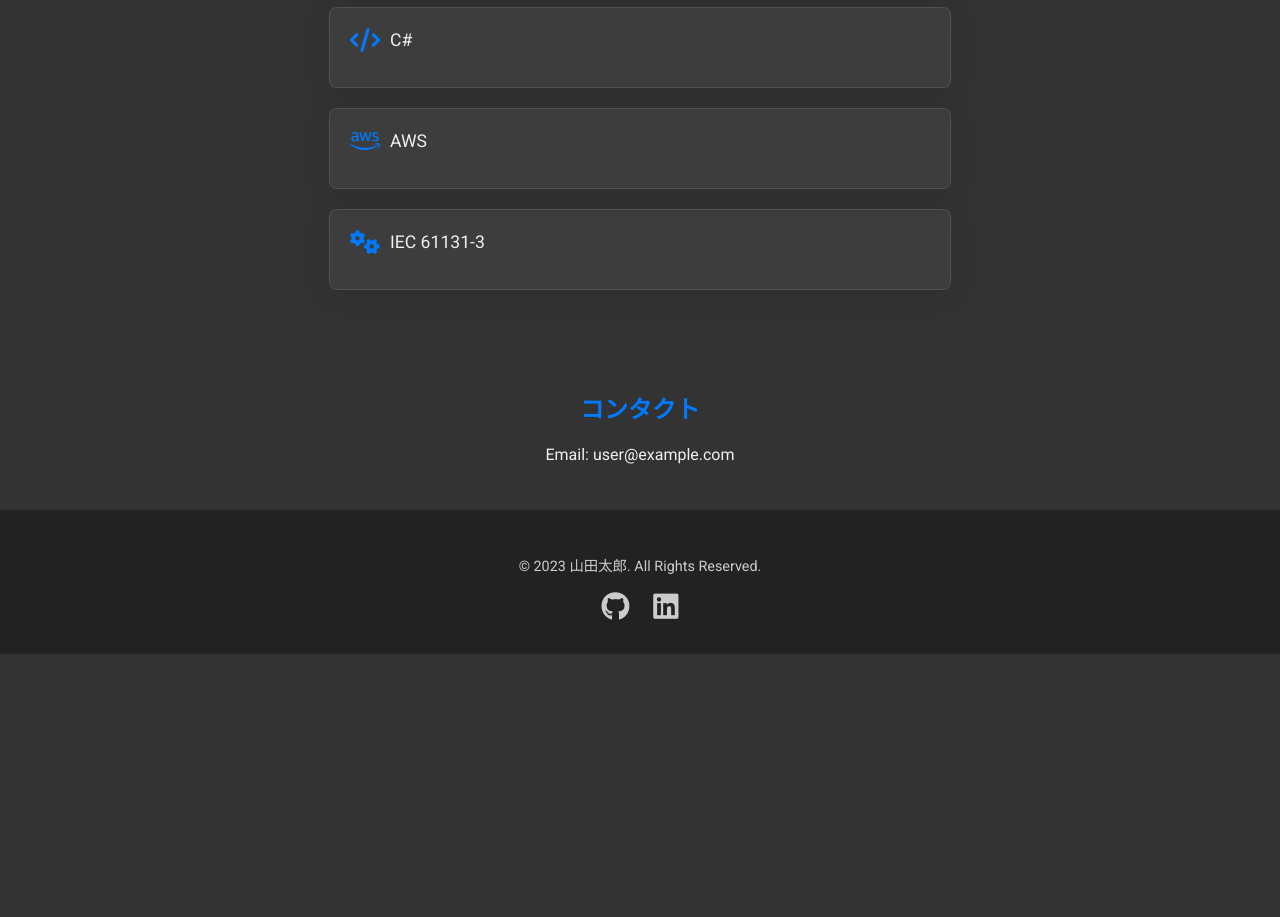
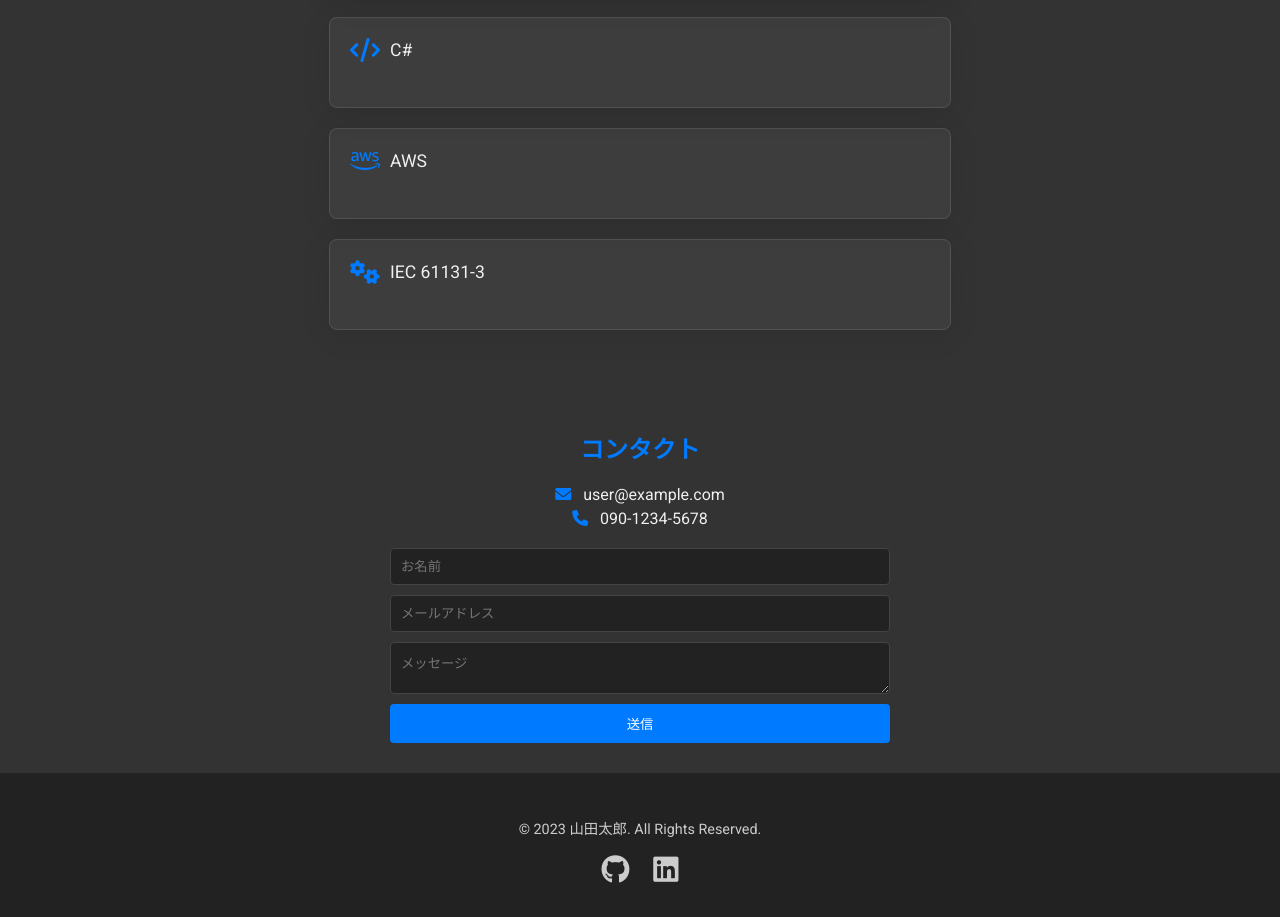
Before and after one commit to ri0026xi/codex_net, a plain HTML site: page index.html in a window 1280 px wide. Shown: the part 959-1876 px from the top of the page. Before the commit the page ends 1613 px from the top, so only its background shows below. Drawn offline with nearby package versions, Linux system fonts and the light colour scheme.

Commit message:
Improve skills section and contact

```diff
--- a/app.js
+++ b/app.js
@@ -86,19 +86,16 @@ document.addEventListener('DOMContentLoaded', function(){
         const progressBar = card.querySelector('.progress-bar');
         const progress = card.getAttribute('data-progress');
 
-        // 初期状態ではプログレスバーの幅を0に (CSSでも設定可能だが念のため)
         if(progressBar) progressBar.style.width = '0%';
 
-        card.addEventListener('mouseenter', () => {
+        card.addEventListener('click', () => {
+            card.classList.toggle('active');
             if(progressBar) {
-                progressBar.style.width = progress + '%';
-            }
-        });
-
-        card.addEventListener('mouseleave', () => {
-            if(progressBar) {
-                // ホバーが外れたら0に戻すか、そのままにするか選択
-                // progressBar.style.width = '0%';
+                if(card.classList.contains('active')) {
+                    progressBar.style.width = progress + '%';
+                } else {
+                    progressBar.style.width = '0%';
+                }
             }
         });
     });
@@ -111,4 +108,13 @@ document.addEventListener('DOMContentLoaded', function(){
         mirror: false, // 要素が画面外に出たときにアニメーションをリセットするか (once:true の場合は影響なし)
         anchorPlacement: 'top-bottom', // アニメーション開始のトリガー位置
     });
+
+    const contactForm = document.getElementById('contact-form');
+    if(contactForm) {
+        contactForm.addEventListener('submit', function(e) {
+            e.preventDefault();
+            alert('メッセージが送信されました。');
+            contactForm.reset();
+        });
+    }
 });
--- a/index.html
+++ b/index.html
@@ -24,6 +24,7 @@
                     <i class="fab fa-python"></i>
                     <span>Python</span>
                 </div>
+                <p class="skill-description">自動化やデータ分析に用いるスクリプトを多く開発。</p>
                 <div class="progress-bar-container">
                     <div class="progress-bar"></div>
                 </div>
@@ -33,6 +34,7 @@
                     <i class="fas fa-code"></i>
                     <span>C#</span>
                 </div>
+                <p class="skill-description">業務アプリケーションの開発経験が豊富。</p>
                 <div class="progress-bar-container">
                     <div class="progress-bar"></div>
                 </div>
@@ -42,6 +44,7 @@
                     <i class="fab fa-aws"></i>
                     <span>AWS</span>
                 </div>
+                <p class="skill-description">インフラ構築から運用までクラウドで実施。</p>
                 <div class="progress-bar-container">
                     <div class="progress-bar"></div>
                 </div>
@@ -51,6 +54,7 @@
                     <i class="fas fa-cogs"></i>
                     <span>IEC 61131-3</span>
                 </div>
+                <p class="skill-description">産業用制御ソフトウェアの開発を担当。</p>
                 <div class="progress-bar-container">
                     <div class="progress-bar"></div>
                 </div>
@@ -60,7 +64,16 @@
 
     <section id="contact" data-aos="fade-up">
         <h2>コンタクト</h2>
-        <p>Email: user@example.com</p>
+        <div class="contact-info">
+            <p><i class="fas fa-envelope"></i> user@example.com</p>
+            <p><i class="fas fa-phone"></i> 090-1234-5678</p>
+        </div>
+        <form id="contact-form">
+            <input type="text" name="name" placeholder="お名前" required>
+            <input type="email" name="email" placeholder="メールアドレス" required>
+            <textarea name="message" placeholder="メッセージ" required></textarea>
+            <button type="submit">送信</button>
+        </form>
     </section>
 
     <footer id="page-footer" data-aos="fade-up">
--- a/style.css
+++ b/style.css
@@ -112,6 +112,20 @@ body {
     font-size: 1.1em;
 }
 
+.skill-description {
+    max-height: 0;
+    overflow: hidden;
+    opacity: 0;
+    transition: max-height 0.3s ease, opacity 0.3s ease;
+    font-size: 0.9em;
+    margin: 0 0 10px 0;
+}
+
+.skill-card.active .skill-description {
+    max-height: 100px;
+    opacity: 1;
+}
+
 .progress-bar-container {
     position: absolute;
     bottom: 0;
@@ -142,6 +156,51 @@ body {
 #contact {
     padding: 30px 20px;
     text-align: center; /* コンタクトセクション全体を中央揃え */
+}
+
+.contact-info {
+    margin-bottom: 20px;
+}
+
+.contact-info p {
+    margin: 5px 0;
+    font-size: 1em;
+}
+
+.contact-info i {
+    margin-right: 8px;
+    color: #007bff;
+}
+
+#contact-form {
+    max-width: 500px;
+    margin: 0 auto;
+    display: flex;
+    flex-direction: column;
+    gap: 10px;
+}
+
+#contact-form input,
+#contact-form textarea {
+    padding: 10px;
+    border: 1px solid #444;
+    border-radius: 4px;
+    background-color: #222;
+    color: #f0f0f0;
+}
+
+#contact-form button {
+    padding: 10px;
+    background-color: #007bff;
+    border: none;
+    color: #fff;
+    cursor: pointer;
+    border-radius: 4px;
+    transition: background-color 0.3s ease;
+}
+
+#contact-form button:hover {
+    background-color: #0056b3;
 }
 
 h1, h2 {
```
